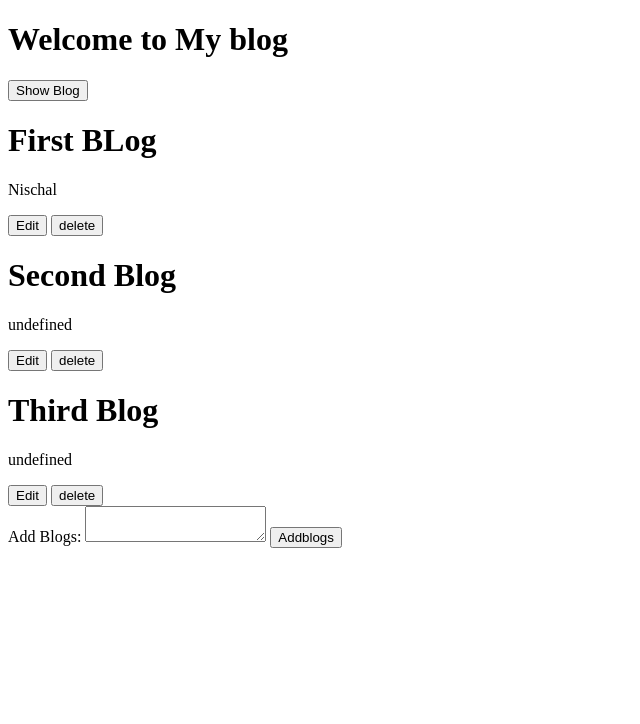
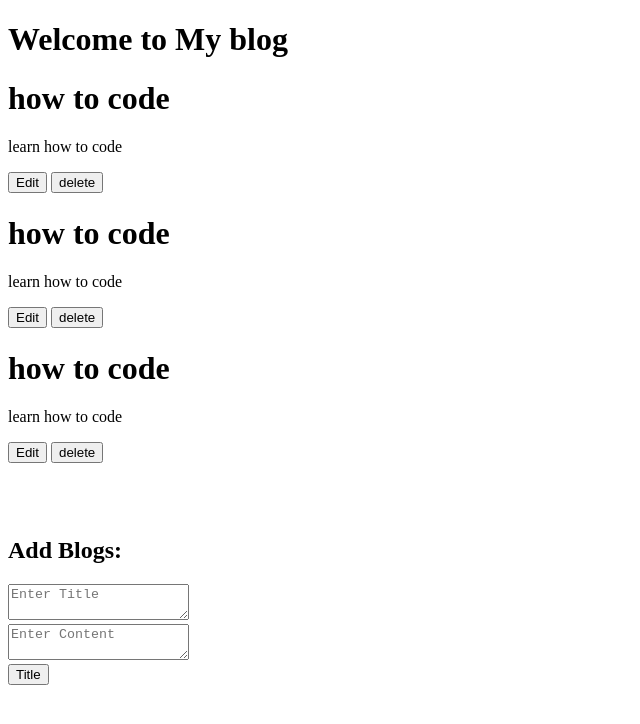
Before and after one commit to Nischal58/blogapp, a plain HTML site: page index.html in a window 1280 px wide. Shown: the whole page, without its empty margins (0-640 px from the left). Drawn offline with Linux system fonts and the light colour scheme.

Commit message:
add changes

```diff
--- a/index.html
+++ b/index.html
@@ -8,18 +8,23 @@
 </head>
 <body>
 <h1>Welcome to My blog</h1>
-<button onclick="ShowBlogs()">Show Blog</button>
-
+<!-- <button onclick="ShowBlogs()">Show Blog</button> -->
 <div class="task-content" id="tasklist">
-
+</div>
+<br>
+<br>
+<br>
+<div class="add-blog">
+    <h2>Add Blogs:</h2>
+    <div>
+    <textarea class="add-title" placeholder="Enter Title"/></textarea>
+    </div>
+    <div>
+    <textarea class="add-content" placeholder="Enter Content"/></textarea>
+    </div>
+    <button onclick="addBlogs()">Title</button>
 
 </div>
-Add Blogs:
-<textarea id="addBlog"/></textarea>
-<button onclick="addBlogs()">Addblogs</button>
-
-
-
 
 </body>
 <script src="index.js"></script>
--- a/index.js
+++ b/index.js
@@ -1,24 +1,35 @@
 var tasklist= [
     {
         id:1,
-        blog:'First BLog ',
-        comment:'Nischal'
+        blog:{
+            title:'how to code',
+            content:'learn how to code'
+        },
+        comment:['Nice']
     },
     {
         id:2,
-        blog:'Second Blog ',
+        blog:{
+            title:'how to code',
+            content:'learn how to code'
+        },
+        comment:['Nice']
     },
     {
         id:3,
-        blog:'Third Blog',
+        blog:{
+            title:'how to code',
+            content:'learn how to code'
+        },
+        comment:['Nice']
     }
 ];
  ShowBlogs = ()=>{
     document.querySelector('#tasklist').innerHTML = '';
     tasklist.forEach((val,index)=>{
         document.querySelector('#tasklist').innerHTML += `
-        <h1>${val.blog}</h1>
-        <p>${val.comment}</p>
+        <h1>${val.blog.title}</h1>
+        <p>${val.blog.content}</p>
         <button onClick="getEditData(${index})">Edit</button>
         <button onclick="deleteTask(${val.id})">delete</button>
         `;
@@ -27,10 +38,14 @@ var tasklist= [
 ShowBlogs();
 const addBlogs=()=>{
     const id =tasklist[tasklist.length-1].id+1
-    const blog=document.querySelector('#addBlog').value;
+    // const blog=document.querySelector('#addBlog').value;
+    const title=document.querySelector('.add-title').value;
+    const content=document.querySelector('.add-content').value;
+
     tasklist.push({
-        blog,
+        id:id,blog:{title:title,content:content}
     });
+    console.log(tasklist);
 ShowBlogs();
 }
 const deleteTask = id=>{
```
